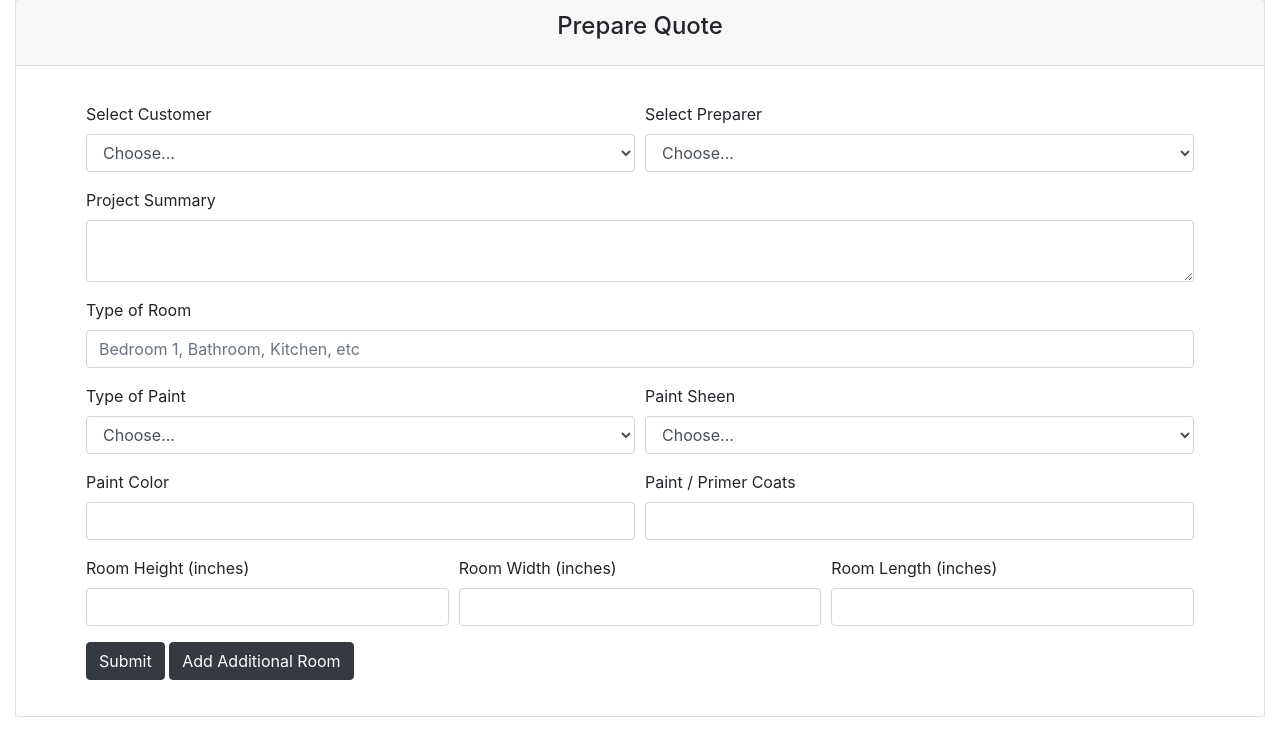
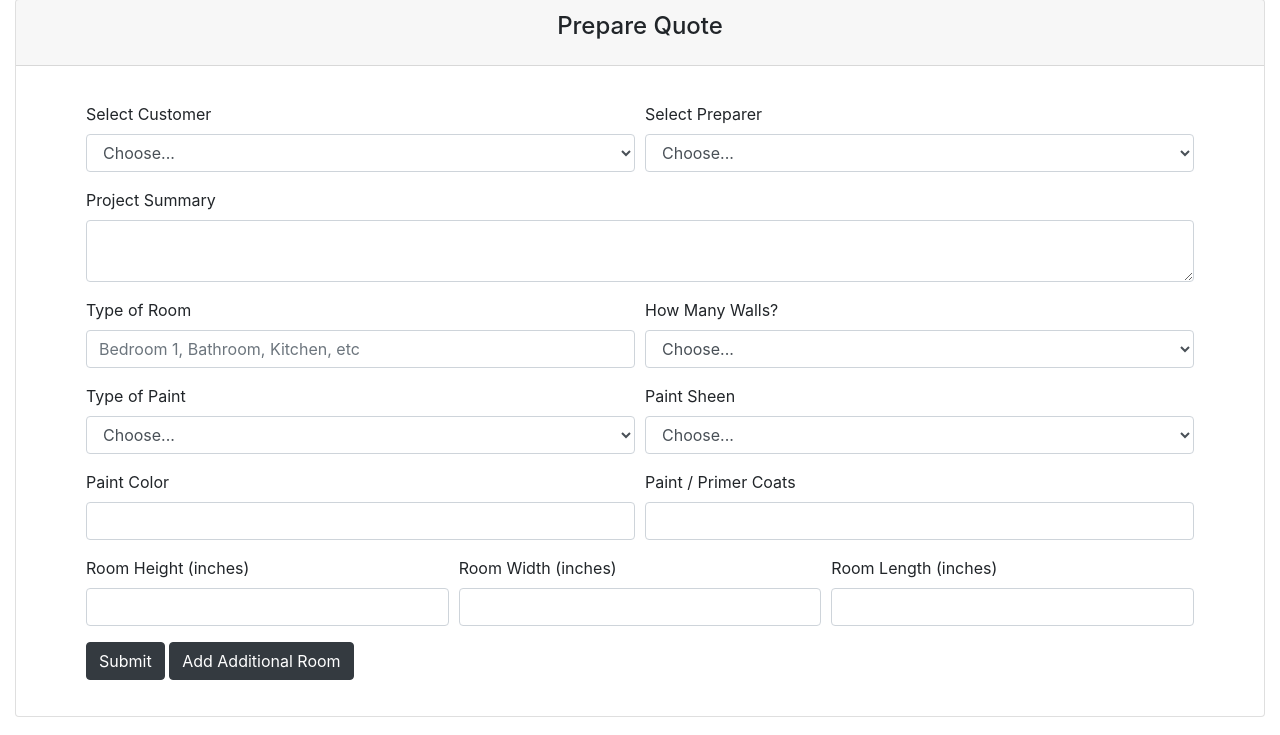
Before and after one commit to mslee001/estimating-app, a Node server app: page /quote in a window 1280 px wide. Shown: the part 65-800 px from the top of the page. Run offline with Node 20, Linux system fonts and the light colour scheme; data that the repository does not hold is empty; some libraries are stand-ins or nearby versions.

Commit message:
added number of walls to form

```diff
--- a/views/quote.handlebars
+++ b/views/quote.handlebars
@@ -33,14 +33,26 @@
                     <label for="inputProjectSummary">Project Summary</label>
                     <textarea class="form-control" id="inputProjectSummary"></textarea>
                 </div>
-
-                <div class="form-group">
+<div class="form-row">
+                <div class="form-group col-md-6">
                     <label for="inputRoom">Type of Room</label>
                     <input type="text"
                            class="form-control"
                            id="inputRoom"
                            placeholder="Bedroom 1, Bathroom, Kitchen, etc">
                 </div>
+                <div class="form-group col-md-6">
+                    <label for="inputWalls">How Many Walls?</label>
+                    <select class="form-control"
+                            id="inputWalls">
+                        <option selected>Choose...</option>
+                        <option value="1">1</option>
+                        <option value="1">2</option>
+                        <option value="1">3</option>
+                        <option value="1">4</option>
+                        </select>
+                </div>
+</div>
                 <div class="form-row">
                     <div class="form-group col-md-6">
                         <label for="inputPaint">Type of Paint</label>
@@ -105,10 +117,6 @@
     </div>
 </div>
 
-                            {{#each customers}}
-                            <option value={{id}}>{{firstName}} {{lastName}}{{id}}</option>
-                            {{/each}}
-
 
 <script src="https://ajax.googleapis.com/ajax/libs/jquery/3.5.1/jquery.min.js"
         crossorigin="anonymous"></script>
```
